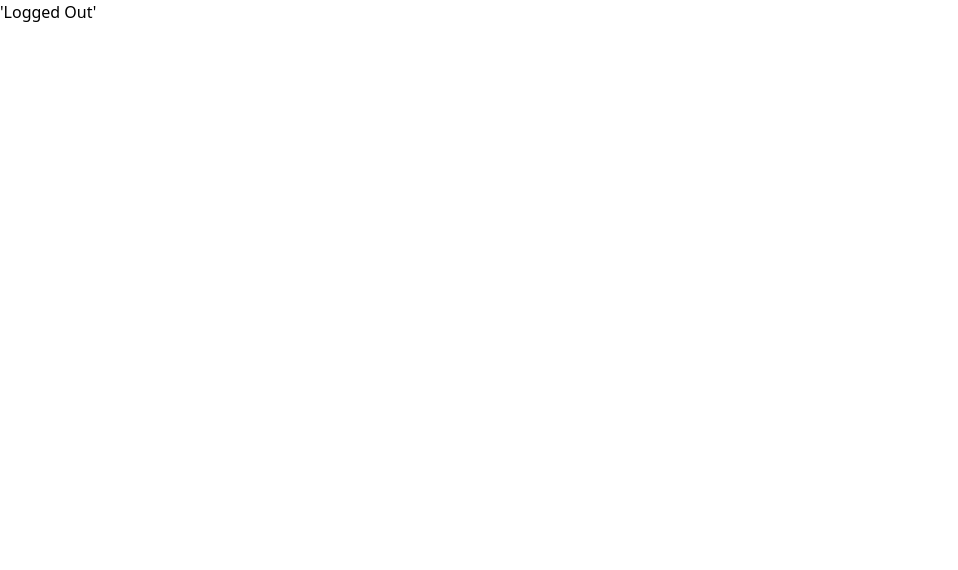
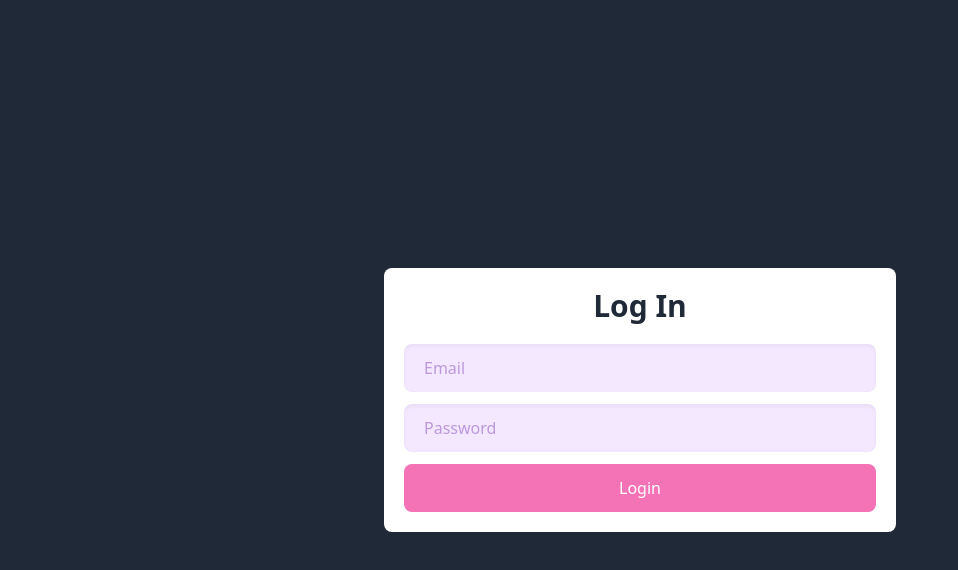
Before and after one commit to zezeg2/juber-eats-frontend, a React (Create React App) app: page / in a window 1280 px wide. Shown: the top 570 px of the page, without its empty margins (0-958 px from the left). Built offline with nearby package versions, Linux system fonts and the light colour scheme.

Commit message:
add login page

```diff
--- a/package.json
+++ b/package.json
@@ -11,9 +11,11 @@
     "@types/node": "^16.18.3",
     "@types/react": "^18.0.25",
     "@types/react-dom": "^18.0.8",
+    "@types/react-router-dom": "^5.3.3",
     "graphql": "^16.6.0",
     "react": "^18.2.0",
     "react-dom": "^18.2.0",
+    "react-hook-form": "^7.39.1",
     "react-router-dom": "^5.3.4",
     "react-scripts": "5.0.1",
     "typescript": "^4.8.4",
--- a/src/App.tsx
+++ b/src/App.tsx
@@ -1,7 +1,12 @@
 import React from 'react';
 import { LoggedOutRouter } from './routers/logged-out-router';
+import { useReactiveVar } from '@apollo/client';
+import { LoggedInRouter } from './routers/logged-in-router';
+import { isLoggedInVar } from './apollo';
+
 function App() {
-  return <LoggedOutRouter />;
+  const isLoggedIn = useReactiveVar(isLoggedInVar);
+  return isLoggedIn ? <LoggedInRouter /> : <LoggedOutRouter />;
 }
 
 export default App;
--- a/src/apollo.ts
+++ b/src/apollo.ts
@@ -1,6 +1,20 @@
-import { ApolloClient, InMemoryCache } from '@apollo/client';
+import { ApolloClient, InMemoryCache, makeVar } from '@apollo/client';
+
+export const isLoggedInVar = makeVar(false);
 
 export const client = new ApolloClient({
   uri: 'http://localhost:4000/graphql',
-  cache: new InMemoryCache(),
+  cache: new InMemoryCache({
+    typePolicies: {
+      Query: {
+        fields: {
+          isLoggedIn: {
+            read() {
+              return isLoggedInVar();
+            },
+          },
+        },
+      },
+    },
+  }),
 });
--- /dev/null
+++ b/src/components/form-error.tsx
@@ -0,0 +1,10 @@
+import React from 'react';
+
+interface IFormError {
+  errorMessage: string | undefined;
+}
+export const FormError: React.FC<IFormError> = ({ errorMessage }) => {
+  return errorMessage ? (
+    <span className="text-sm text-red-600">{errorMessage}</span>
+  ) : null;
+};
--- a/src/index.css
+++ b/src/index.css
@@ -1,3 +1,9 @@
 @tailwind base;
 @tailwind components;
+.input {
+    @apply rounded-lg bg-purple-100 py-3 px-5 text-purple-900 placeholder-purple-800 placeholder-opacity-40 shadow-inner outline-none  focus:border  focus:border-fuchsia-400 focus:border-opacity-70 focus:bg-purple-200
+}
+.btn {
+    @apply rounded-lg bg-pink-400 px-5 py-3 text-white shadow-pink-200 hover:bg-opacity-80
+}
 @tailwind utilities;
--- /dev/null
+++ b/src/pages/create-account.tsx
@@ -0,0 +1,5 @@
+import React from 'react';
+
+export const CreateAccount = () => {
+  return <span>Login</span>;
+};
--- /dev/null
+++ b/src/pages/login.tsx
@@ -0,0 +1,73 @@
+import React, { useState } from 'react';
+import { useForm } from 'react-hook-form';
+import { FormError } from '../components/form-error';
+
+interface ILoginForm {
+  email?: string;
+  password?: string;
+}
+export const Login = () => {
+  const {
+    register,
+    getValues,
+    formState: { errors },
+    handleSubmit,
+  } = useForm<ILoginForm>();
+
+  const [showError, setShowError] = useState(false);
+  const onSubmit = () => {
+    console.log(getValues());
+    if (errors) setShowError(true);
+    else {
+      setShowError(false);
+    }
+  };
+  return (
+    <div className="flex h-screen items-center justify-center bg-gray-800">
+      <div className="max-w w-full  max-w-lg rounded-lg bg-white  py-5 text-center">
+        <h3 className="text-3xl font-bold text-gray-800 ">Log In</h3>
+        <form
+          onSubmit={handleSubmit(onSubmit)}
+          className="mt-5 grid gap-3 px-5 "
+        >
+          <input
+            {...register('email', {
+              required: {
+                value: true,
+                message: '이메일을 입력해 주세요.',
+              },
+              pattern: {
+                value: /^[\w-\.]+@([\w-]+\.)+[\w-]{2,4}$/g,
+                message: '잘못된 이메일 형식입니다.',
+              },
+            })}
+            placeholder="Email"
+            className="input"
+          />
+          <input
+            {...register('password', {
+              required: {
+                value: true,
+                message: '패스워드를 입력해주세요',
+              },
+              pattern: {
+                value: /^(?=.*\d)(?=.*[a-z])(?=.*[A-Z])(?=.*[a-zA-Z]).{8,}$/gm,
+                message: '잘못된 비밀번호 양식입니다.',
+              },
+            })}
+            placeholder="Password"
+            className="input"
+          />
+          <FormError
+            errorMessage={
+              errors && errors.email
+                ? errors.email.message
+                : errors.password?.message
+            }
+          />
+          <button className="btn">Login</button>
+        </form>
+      </div>
+    </div>
+  );
+};
--- a/src/routers/logged-in-router.tsx
+++ b/src/routers/logged-in-router.tsx
@@ -1,2 +1,10 @@
 import React from 'react';
-export const LoggedInRouter = () => <span>'Logged In'</span>;
+import { isLoggedInVar } from '../apollo';
+export const LoggedInRouter = () => {
+  return (
+    <div>
+      <h1>'Logged In'</h1>
+      <button onClick={() => isLoggedInVar(false)}>Click to logout</button>
+    </div>
+  );
+};
--- a/src/routers/logged-out-router.tsx
+++ b/src/routers/logged-out-router.tsx
@@ -1,2 +1,20 @@
 import React from 'react';
-export const LoggedOutRouter = () => <span>'Logged Out'</span>;
+import { BrowserRouter as Router, Route, Switch } from 'react-router-dom';
+import { useForm } from 'react-hook-form';
+import { CreateAccount } from '../pages/create-account';
+import { Login } from '../pages/login';
+
+export const LoggedOutRouter = () => {
+  return (
+    <Router>
+      <Switch>
+        <Route path="/create-account">
+          <CreateAccount />
+        </Route>
+        <Route path="/">
+          <Login />
+        </Route>
+      </Switch>
+    </Router>
+  );
+};
```
Also changed, not shown: 1 other file (tests, documents, lock files or other folders).
